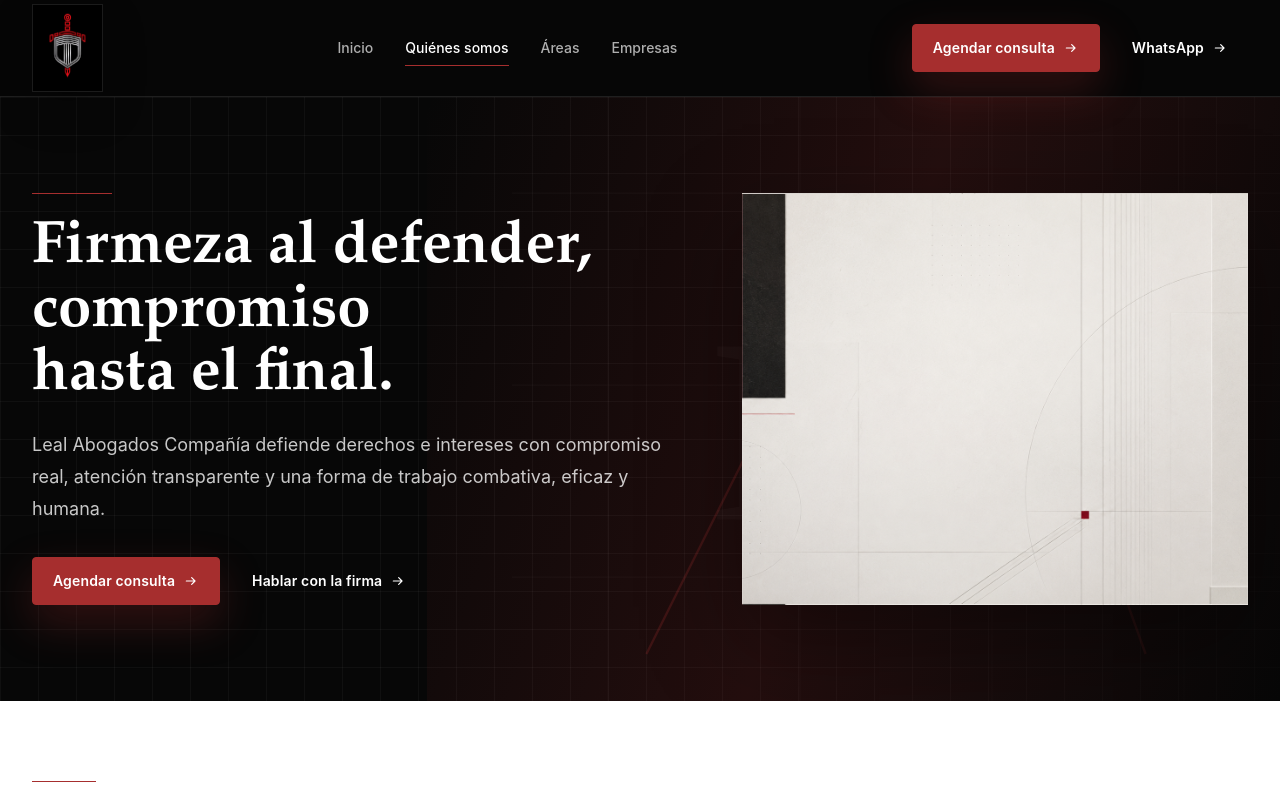
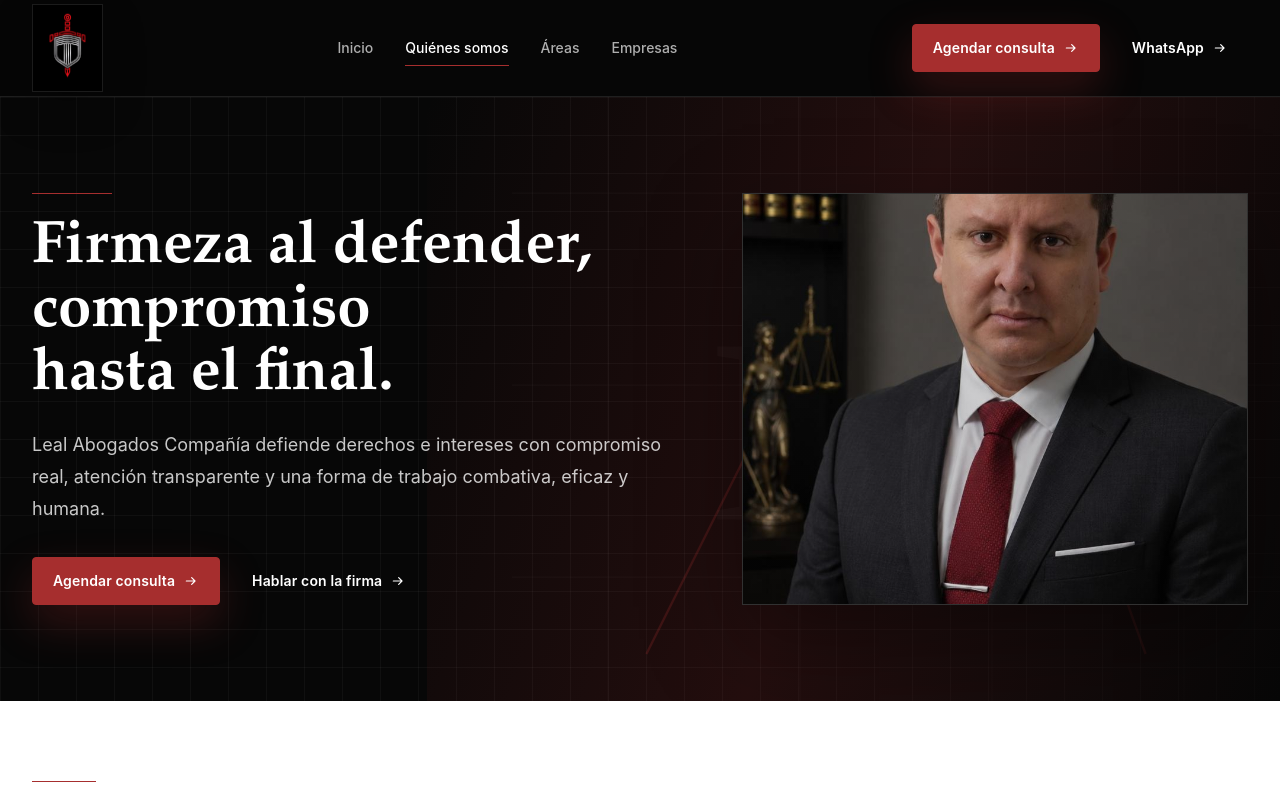
Before and after one commit to davidricardobc/LealAbogados, a Next.js app: page /quienes-somos in a window 1280 px wide. Shown: the top 800 px of the page. Built offline with nearby package versions, Linux system fonts and the light colour scheme.

Commit message:
style: mejorar imagenes de heroes en Leal

```diff
--- a/src/app/areas-de-practica/page.tsx
+++ b/src/app/areas-de-practica/page.tsx
@@ -21,6 +21,8 @@
         description="Cada área parte de una consulta inicial para entender el caso, valorar riesgos y elegir una ruta proporcional: prevención, trámite, reclamación, tutela o proceso."
         secondaryHref="/consulta-juridica"
         secondaryLabel="Ver consulta"
+        visualAlt="Dossier jurídico con documentos y estrategia legal de Leal Abogados"
+        visualSrc="/assets/leal-hero-logo-original.png"
       />
 
       <section className="bg-white px-5 py-20 sm:px-6 lg:px-8">
--- a/src/app/quienes-somos/page.tsx
+++ b/src/app/quienes-somos/page.tsx
@@ -31,6 +31,10 @@
         description="Leal Abogados Compañía defiende derechos e intereses con compromiso real, atención transparente y una forma de trabajo combativa, eficaz y humana."
         secondaryHref="/contacto"
         secondaryLabel="Hablar con la firma"
+        visualAlt="Retrato profesional de Juan Berley Leal Bernal, fundador de Leal Abogados"
+        visualClassName="bg-inkSoft"
+        visualPosition="object-center"
+        visualSrc="/assets/juan-berley-leal-bernal.png"
       />
 
       <section className="bg-white px-5 py-20 sm:px-6 lg:px-8">
--- a/src/app/servicios-empresariales/page.tsx
+++ b/src/app/servicios-empresariales/page.tsx
@@ -22,6 +22,9 @@
         description="Servicios para respaldar decisiones laborales, ordenar frentes sensibles y responder con más criterio antes de que un asunto escale."
         secondaryHref="/contacto"
         secondaryLabel="Solicitar contacto"
+        visualAlt="Mesa de consultoría jurídica empresarial con documentos de soporte preventivo"
+        visualPosition="object-center"
+        visualSrc="/assets/leal-enterprise-consulting.png"
       />
 
       <section className="bg-white px-5 py-20 sm:px-6 lg:px-8">
--- a/src/components/page-hero.tsx
+++ b/src/components/page-hero.tsx
@@ -1,5 +1,7 @@
+import Image from "next/image";
 import { ButtonLink } from "@/components/button-link";
 import { whatsappUrl } from "@/data/site";
+import { cn } from "@/lib/utils";
 
 type PageHeroProps = {
   title: string;
@@ -7,6 +9,11 @@
   primaryLabel?: string;
   secondaryLabel?: string;
   secondaryHref?: string;
+  visualAlt?: string;
+  visualClassName?: string;
+  visualFit?: "cover" | "contain";
+  visualPosition?: string;
+  visualSrc?: string;
 };
 
 export function PageHero({
@@ -15,6 +22,11 @@
   primaryLabel = "Agendar consulta",
   secondaryLabel = "Contactar",
   secondaryHref = "/contacto",
+  visualAlt = "Dossier jurídico de Leal Abogados Compañía",
+  visualClassName,
+  visualFit = "cover",
+  visualPosition = "object-center",
+  visualSrc = "/assets/leal-hero-logo-original.png",
 }: PageHeroProps) {
   return (
     <section className="relative isolate overflow-hidden bg-ink text-white">
@@ -34,7 +46,26 @@
             </ButtonLink>
           </div>
         </div>
-        <div className="hidden min-h-64 border border-white/12 bg-[url('/assets/leal-editorial-accent.png')] bg-cover bg-center shadow-[0_34px_90px_rgba(0,0,0,0.36)] lg:block" />
+        <div
+          className={cn(
+            "relative min-h-72 overflow-hidden border border-white/12 bg-inkSoft shadow-[0_34px_90px_rgba(0,0,0,0.36)] sm:min-h-80 lg:min-h-96",
+            visualClassName,
+          )}
+        >
+          <Image
+            alt={visualAlt}
+            className={cn(
+              "h-full w-full",
+              visualFit === "contain" ? "object-contain p-4 sm:p-6" : "object-cover",
+              visualPosition,
+            )}
+            fill
+            priority
+            sizes="(min-width: 1024px) 38vw, 100vw"
+            src={visualSrc}
+          />
+          <div className="absolute inset-0 bg-[linear-gradient(120deg,rgba(7,7,7,0.08),rgba(7,7,7,0.24))]" />
+        </div>
       </div>
     </section>
   );
```
